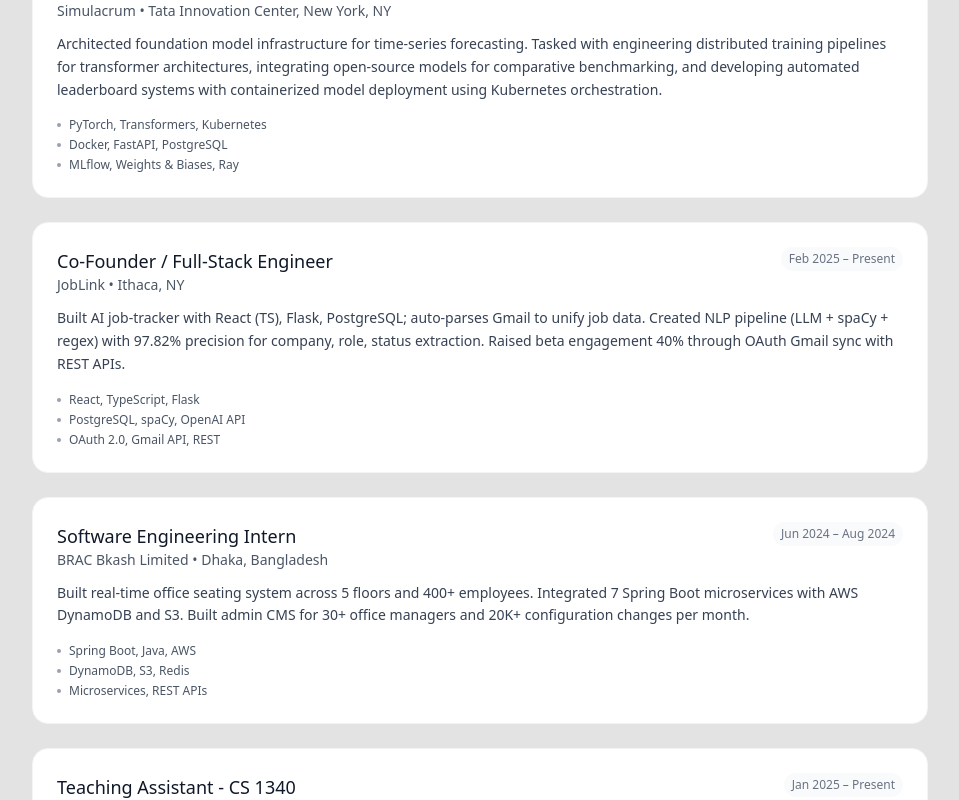
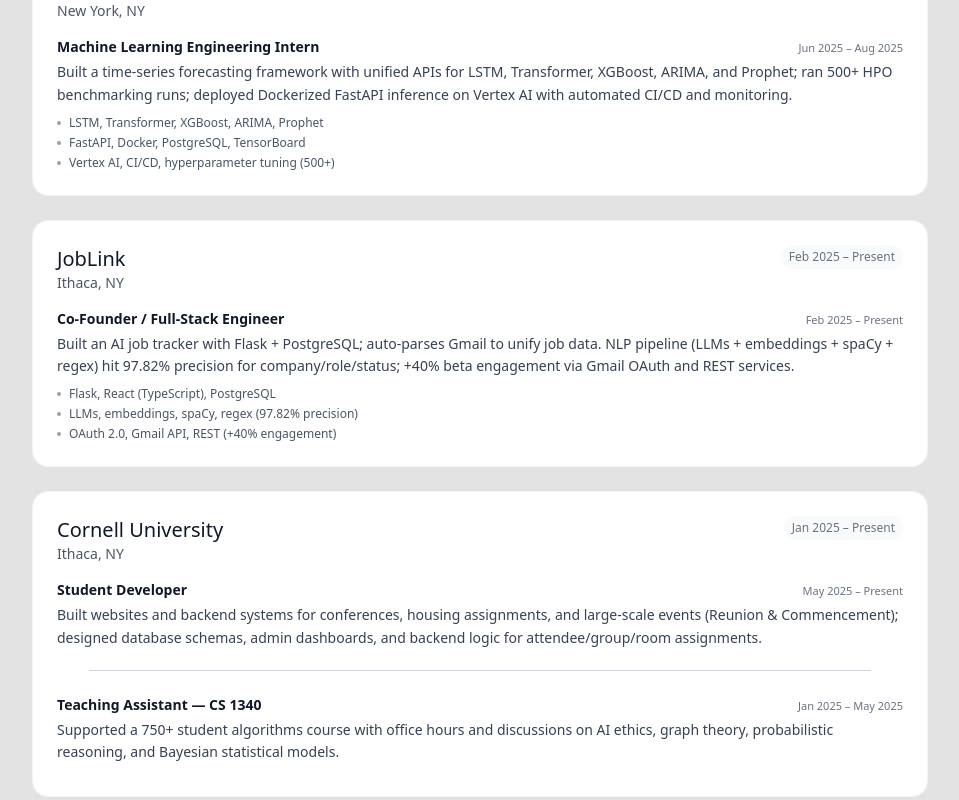
Before and after one commit to farhan-439/my_portfolio, a React (Vite) app: page / in a window 1280 px wide. Shown: the part 1888-2688 px from the top of the page, without its empty margins (160-1119 px from the left). Built offline with nearby package versions, Linux system fonts and the light colour scheme.

Commit message:
change experience section

```diff
--- a/src/components/ExperienceSection.tsx
+++ b/src/components/ExperienceSection.tsx
@@ -1,6 +1,6 @@
 import { useRef, useEffect, useState } from 'react';
 
-// Custom hook for intersection observer
+/* ----------------------- Intersection Observer Hook ----------------------- */
 const useInView = (options = {}) => {
   const [isInView, setIsInView] = useState(false);
   const ref = useRef<HTMLDivElement>(null);
@@ -8,125 +8,172 @@ const useInView = (options = {}) => {
   useEffect(() => {
     const node = ref.current;
     const observer = new IntersectionObserver(
-      ([entry]) => {
-        setIsInView(entry.isIntersecting);
-      },
+      ([entry]) => setIsInView(entry.isIntersecting),
       { rootMargin: '-50px', ...options }
     );
 
-    if (node) {
-      observer.observe(node);
-    }
-
+    if (node) observer.observe(node);
     return () => {
-      if (node) {
-        observer.unobserve(node);
-      }
+      if (node) observer.unobserve(node);
+      observer.disconnect();
     };
   }, []);
 
   return [ref, isInView] as const;
 };
 
-interface Experience {
-  company: string;
-  role: string;
+/* --------------------------------- Types --------------------------------- */
+interface Role {
+  title: string;
   period: string;
-  location: string;
   description: string;
   highlights: string[];
 }
 
-const experienceData: Experience[] = [
+interface ExperienceGroup {
+  company: string;
+  location: string;
+  period: string; // overall period span for the card
+  roles: Role[];  // one card can have multiple roles (e.g., Cornell)
+}
+
+/* ----------------------------- Experience Data ---------------------------- */
+const experienceData: ExperienceGroup[] = [
   {
     company: "Simulacrum",
-    role: "Machine Learning Engineering Intern",
+    location: "New York, NY",
     period: "Jun 2025 – Aug 2025",
-    location: "Tata Innovation Center, New York, NY",
-    description: "Architected foundation model infrastructure for time-series forecasting. Tasked with engineering distributed training pipelines for transformer architectures, integrating open-source models for comparative benchmarking, and developing automated leaderboard systems with containerized model deployment using Kubernetes orchestration.",
-    highlights: [
-      "PyTorch, Transformers, Kubernetes",
-      "Docker, FastAPI, PostgreSQL",
-      "MLflow, Weights & Biases, Ray"
+    roles: [
+      {
+        title: "Machine Learning Engineering Intern",
+        period: "Jun 2025 – Aug 2025",
+        description:
+          "Built a time-series forecasting framework with unified APIs for LSTM, Transformer, XGBoost, ARIMA, and Prophet; ran 500+ HPO benchmarking runs; deployed Dockerized FastAPI inference on Vertex AI with automated CI/CD and monitoring.",
+        highlights: [
+          "LSTM, Transformer, XGBoost, ARIMA, Prophet",
+          "FastAPI, Docker, PostgreSQL, TensorBoard",
+          "Vertex AI, CI/CD, hyperparameter tuning (500+)"
+        ]
+      }
     ]
   },
   {
     company: "JobLink",
-    role: "Co-Founder / Full-Stack Engineer",
+    location: "Ithaca, NY",
     period: "Feb 2025 – Present",
+    roles: [
+      {
+        title: "Co‑Founder / Full‑Stack Engineer",
+        period: "Feb 2025 – Present",
+        description:
+          "Built an AI job tracker with Flask + PostgreSQL; auto‑parses Gmail to unify job data. NLP pipeline (LLMs + embeddings + spaCy + regex) hit 97.82% precision for company/role/status; +40% beta engagement via Gmail OAuth and REST services.",
+        highlights: [
+          "Flask, React (TypeScript), PostgreSQL",
+          "LLMs, embeddings, spaCy, regex (97.82% precision)",
+          "OAuth 2.0, Gmail API, REST (+40% engagement)"
+        ]
+      }
+    ]
+  },
+  {
+    company: "Cornell University",
     location: "Ithaca, NY",
-    description: "Built AI job-tracker with React (TS), Flask, PostgreSQL; auto-parses Gmail to unify job data. Created NLP pipeline (LLM + spaCy + regex) with 97.82% precision for company, role, status extraction. Raised beta engagement 40% through OAuth Gmail sync with REST APIs.",
-    highlights: [
-      "React, TypeScript, Flask",
-      "PostgreSQL, spaCy, OpenAI API",
-      "OAuth 2.0, Gmail API, REST"
+    period: "Jan 2025 – Present",
+    roles: [
+      {
+        title: "Student Developer",
+        period: "May 2025 – Present",
+        description:
+          "Built websites and backend systems for conferences, housing assignments, and large‑scale events (Reunion & Commencement); designed database schemas, admin dashboards, and backend logic for attendee/group/room assignments.",
+        highlights: [
+
+        ]
+      },
+      {
+        title: "Teaching Assistant — CS 1340",
+        period: "Jan 2025 – May 2025",
+        description:
+          "Supported a 750+ student algorithms course with office hours and discussions on AI ethics, graph theory, probabilistic reasoning, and Bayesian statistical models.",
+        highlights: [
+
+        ]
+      }
     ]
   },
   {
     company: "BRAC Bkash Limited",
-    role: "Software Engineering Intern",
+    location: "Dhaka, Bangladesh",
     period: "Jun 2024 – Aug 2024",
-    location: "Dhaka, Bangladesh",
-    description: "Built real-time office seating system across 5 floors and 400+ employees. Integrated 7 Spring Boot microservices with AWS DynamoDB and S3. Built admin CMS for 30+ office managers and 20K+ configuration changes per month.",
-    highlights: [
-      "Spring Boot, Java, AWS",
-      "DynamoDB, S3, Redis",
-      "Microservices, REST APIs"
-    ]
-  },
-  {
-    company: "Cornell University",
-    role: "Teaching Assistant - CS 1340",
-    period: "Jan 2025 – Present",
-    location: "Ithaca, NY",
-    description: "Assist Professor Jon Kleinberg in a 750+ student course; run office hours and lead algorithm discussions. Mentor students on computational complexity, graph algorithms, and dynamic programming fundamentals.",
-    highlights: [
-      "Algorithms, Graph Theory, AI Ethics",
-      "Academic Mentoring"
+    roles: [
+      {
+        title: "Software Engineering Intern",
+        period: "Jun 2024 – Aug 2024",
+        description:
+          "Deployed a real‑time office seating system across 5 floors (400+ employees). Integrated 7 Spring Boot microservices with AWS DynamoDB & S3 handling 5K+ seat queries/day; built an admin CMS for 30+ managers with 20K+ monthly changes.",
+        highlights: [
+          "Spring Boot, Java, AWS (DynamoDB, S3)",
+          "Microservices, REST",
+          "5K+ daily queries, 20K+ monthly changes"
+        ]
+      }
     ]
   }
 ];
 
-const ExperienceCard = ({ experience, index }: { experience: Experience; index: number }) => {
+/* ------------------------------ UI Components ----------------------------- */
+const ExperienceCard = ({ group, index }: { group: ExperienceGroup; index: number }) => {
   const [ref, isInView] = useInView();
   const [hasBeenInView, setHasBeenInView] = useState(false);
 
   useEffect(() => {
-    if (isInView && !hasBeenInView) {
-      setHasBeenInView(true);
-    }
+    if (isInView && !hasBeenInView) setHasBeenInView(true);
   }, [isInView, hasBeenInView]);
 
   return (
     <div
       ref={ref}
       className={`transition-all duration-500 ${
-        hasBeenInView
-          ? 'opacity-100 translate-y-0'
-          : 'opacity-0 translate-y-4'
+        hasBeenInView ? 'opacity-100 translate-y-0' : 'opacity-0 translate-y-4'
       }`}
       style={{ transitionDelay: `${index * 100}ms` }}
     >
       <div className="bg-white rounded-2xl p-6 border border-gray-100 hover:shadow-sm transition-all duration-300 mb-6">
-        <div className="flex justify-between items-start mb-3">
+        {/* Company Header */}
+        <div className="flex justify-between items-start mb-4">
           <div>
-            <h3 className="text-lg font-medium text-gray-900">{experience.role}</h3>
-            <p className="text-gray-600 text-sm">{experience.company} • {experience.location}</p>
+            <h3 className="text-xl font-medium text-gray-900">{group.company}</h3>
+            <p className="text-gray-600 text-sm">{group.location}</p>
           </div>
           <span className="text-xs text-gray-500 bg-gray-50 px-2 py-1 rounded-full">
-            {experience.period}
+            {group.period}
           </span>
         </div>
 
-        <p className="text-gray-700 text-sm leading-relaxed mb-4">
-          {experience.description}
-        </p>
+        {/* Roles inside the same blob */}
+        <div className="space-y-6">
+          {group.roles.map((role, i) => (
+            <div key={role.title + role.period}>
+              <div className="flex items-baseline justify-between">
+                <h4 className="text-sm font-semibold text-gray-900">{role.title}</h4>
+                <span className="text-[11px] text-gray-500">{role.period}</span>
+              </div>
 
-        <div className="space-y-1">
-          {experience.highlights.map((highlight: string, i: number) => (
-            <div key={i} className="flex items-center text-xs text-gray-600">
-              <div className="w-1 h-1 rounded-full bg-gray-400 mr-2"></div>
-              {highlight}
+              <p className="text-gray-700 text-sm leading-relaxed mt-1">
+                {role.description}
+              </p>
+
+              <div className="mt-2 space-y-1">
+                {role.highlights.map((h) => (
+                  <div key={h} className="flex items-center text-xs text-gray-600">
+                    <div className="w-1 h-1 rounded-full bg-gray-400 mr-2" />
+                    {h}
+                  </div>
+                ))}
+              </div>
+
+              {i !== group.roles.length - 1 && (
+                <div className="h-px bg-gray-300 mt-5 mx-8" />
+              )}
             </div>
           ))}
         </div>
@@ -140,9 +187,7 @@ const ExperienceSection = () => {
   const [headerHasBeenInView, setHeaderHasBeenInView] = useState(false);
 
   useEffect(() => {
-    if (headerInView && !headerHasBeenInView) {
-      setHeaderHasBeenInView(true);
-    }
+    if (headerInView && !headerHasBeenInView) setHeaderHasBeenInView(true);
   }, [headerInView, headerHasBeenInView]);
 
   return (
@@ -151,22 +196,16 @@ const ExperienceSection = () => {
         <div
           ref={headerRef}
           className={`text-center mb-12 transition-all duration-700 ${
-            headerHasBeenInView
-              ? 'opacity-100 translate-y-0'
-              : 'opacity-0 translate-y-4'
+            headerHasBeenInView ? 'opacity-100 translate-y-0' : 'opacity-0 translate-y-4'
           }`}
         >
           <h2 className="text-3xl font-light text-black mb-4">Experience</h2>
-          <div className="w-12 h-px bg-black mx-auto"></div>
+          <div className="w-12 h-px bg-black mx-auto" />
         </div>
 
         <div className="space-y-0">
-          {experienceData.map((experience: Experience, index: number) => (
-            <ExperienceCard
-              key={experience.company + experience.role}
-              experience={experience}
-              index={index}
-            />
+          {experienceData.map((group, index) => (
+            <ExperienceCard key={group.company + group.period} group={group} index={index} />
           ))}
         </div>
       </div>
```
